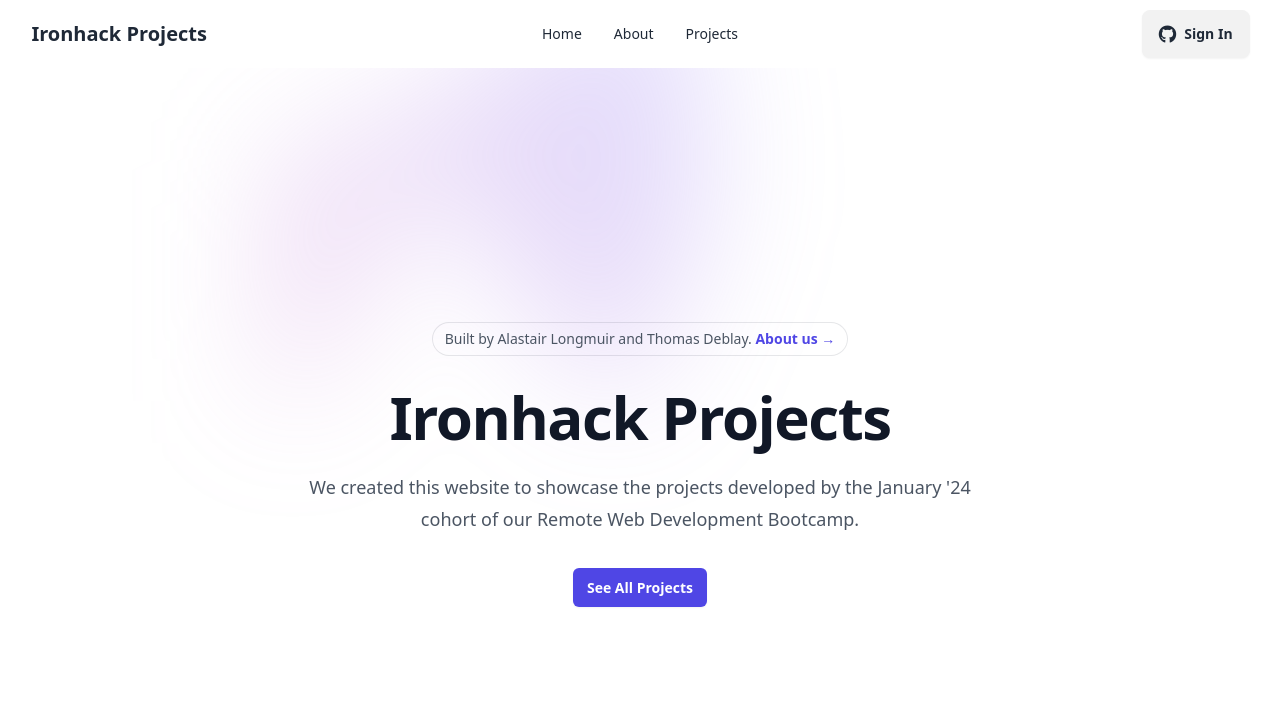
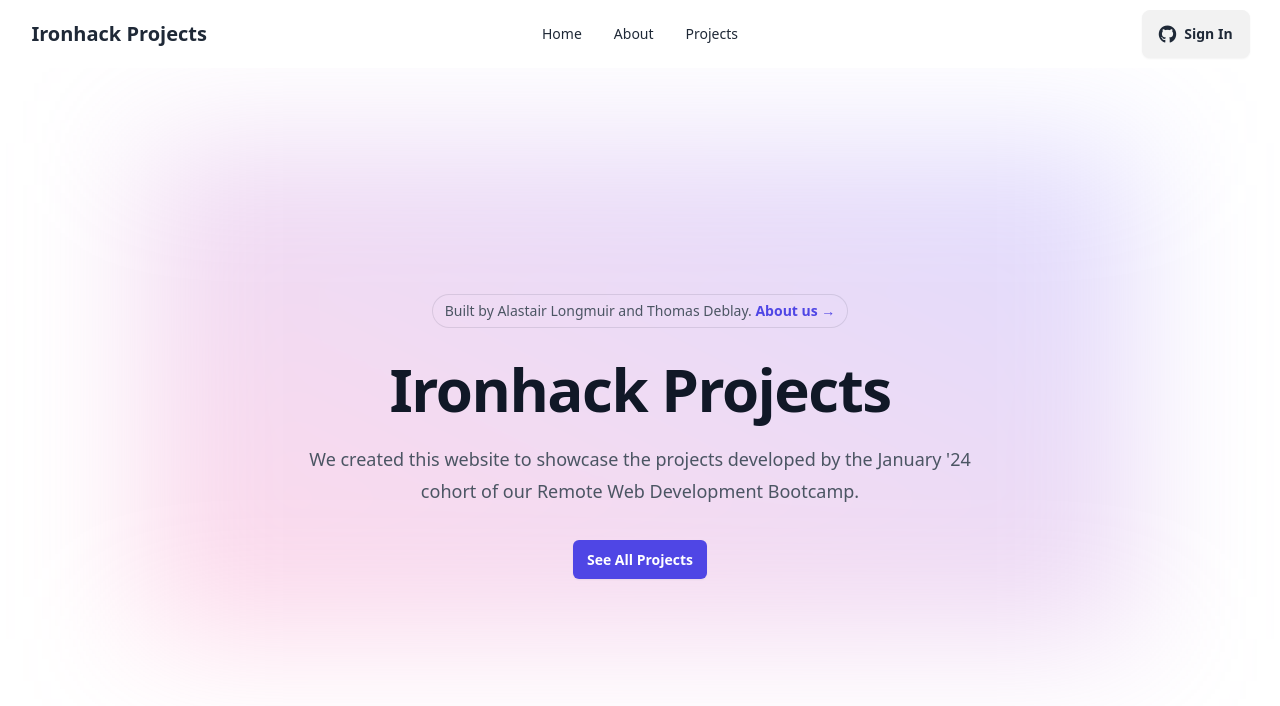
Before and after one commit to alastairandthomas/iron-legacy, a React (Vite) app: page / in a window 1280 px wide. Shown: the top 706 px of the page. Built offline with nearby package versions, Linux system fonts and the light colour scheme; no server answers.

Commit message:
changed blur on home page

```diff
--- a/src/pages/HomePage.jsx
+++ b/src/pages/HomePage.jsx
@@ -6,17 +6,13 @@ function HomePage() {
       className="bg-white h-screen flex justify-center items-center overflow-hidden"
       style={{ height: `calc(100vh - 70px)` }}
     >
-      <div className="relative isolate px-6 pt-14 lg:px-8">
+      <div className="relative isolate px-10 lg:px-40">
         <div
-          className="absolute inset-x-0 -top-40 -z-10 transform-gpu overflow-hidden blur-3xl sm:-top-80"
+          className="absolute inset-x-0 inset-y-[10%] -z-10 transform-gpu overflow-hidden blur-3xl"
           aria-hidden="true"
         >
           <div
-            className="relative left-[calc(50%-11rem)] aspect-[1155/678] w-[36.125rem] -translate-x-1/2 rotate-[30deg] bg-gradient-to-tr from-[#ff80b5] to-[#9089fc] opacity-30 sm:left-[calc(50%-30rem)] sm:w-[72.1875rem]"
-            style={{
-              clipPath:
-                'polygon(74.1% 44.1%, 100% 61.6%, 97.5% 26.9%, 85.5% 0.1%, 80.7% 2%, 72.5% 32.5%, 60.2% 62.4%, 52.4% 68.1%, 47.5% 58.3%, 45.2% 34.5%, 27.5% 76.7%, 0.1% 64.9%, 17.9% 100%, 27.6% 76.8%, 76.1% 97.7%, 74.1% 44.1%)',
-            }}
+            className="relative left-[50%] aspect-[2/1] w-[100%] -translate-x-1/2 bg-gradient-to-tr from-[#ff80b5] to-[#9089fc] opacity-30"
           />
         </div>
         <div className="mx-auto max-w-2xl py-32 sm:py-48 lg:py-56">
```
